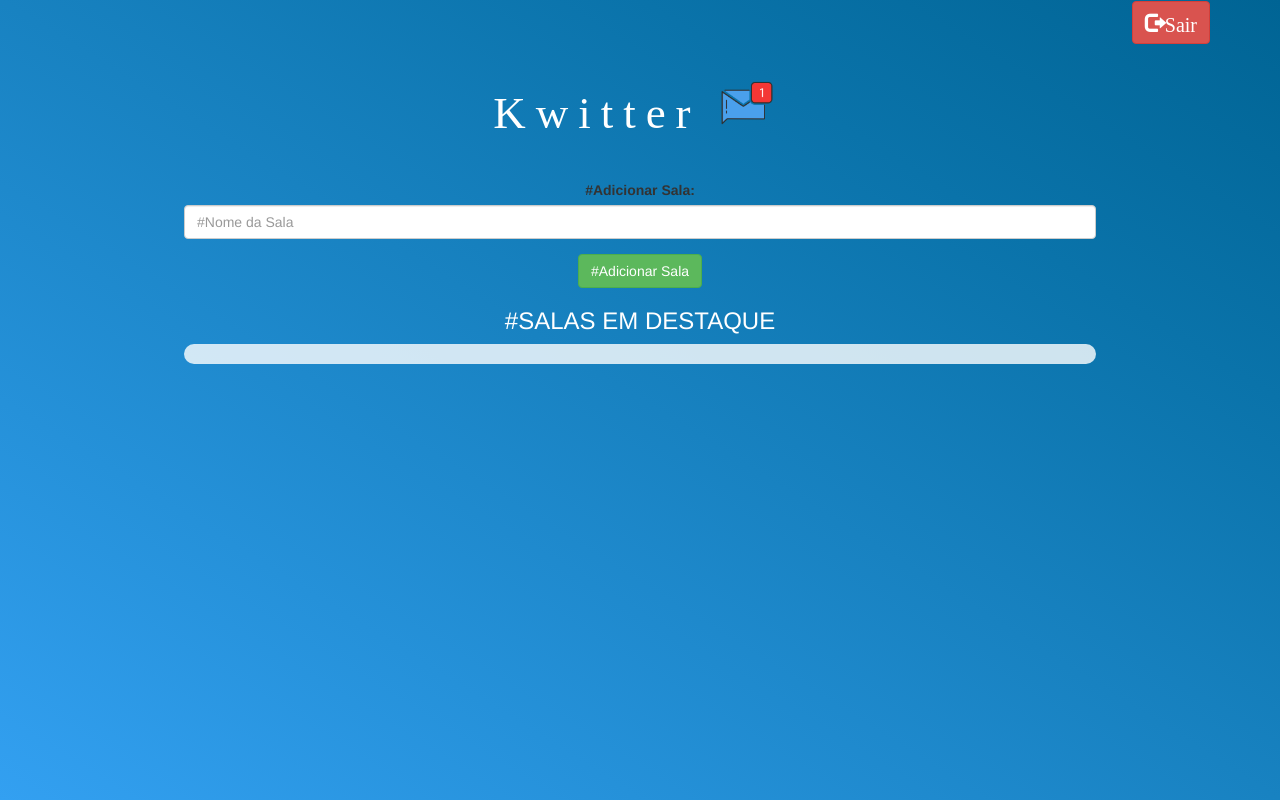
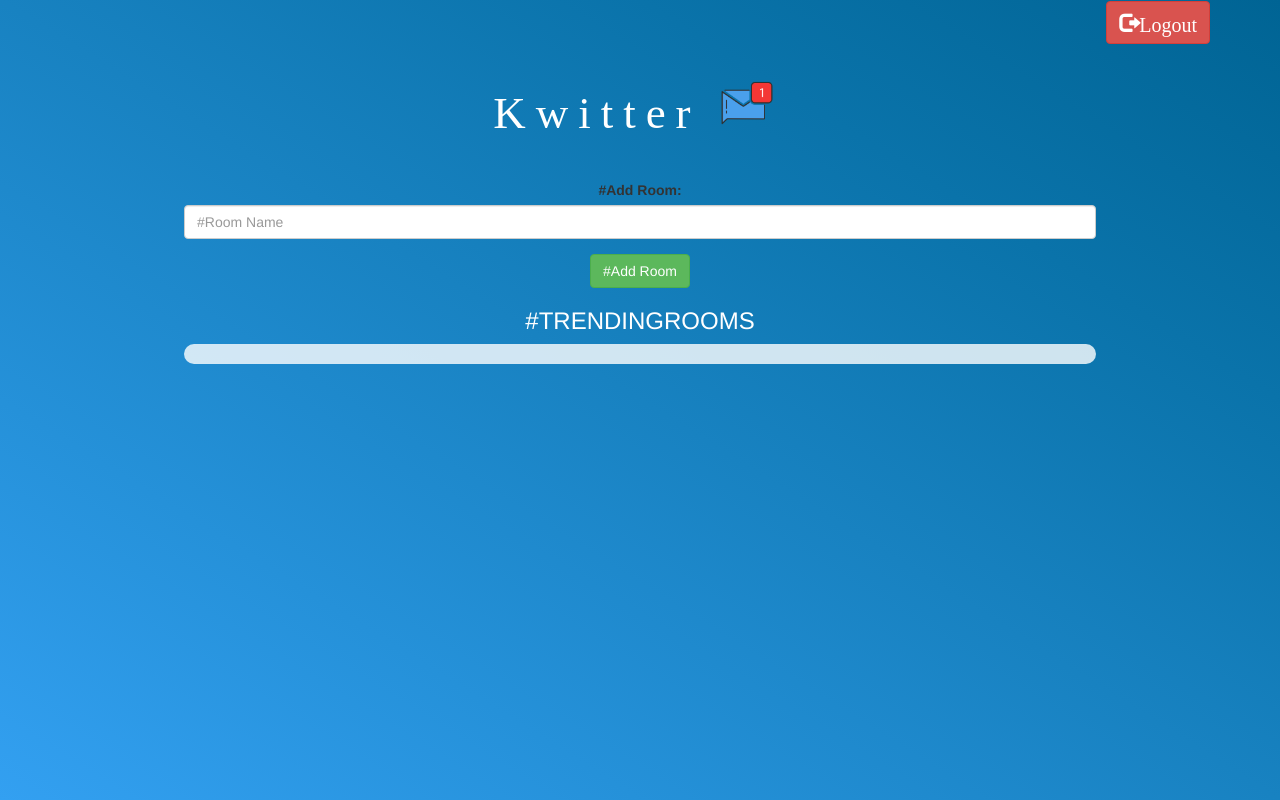
Before and after one commit to juliarosabfs/Kwitter, a plain HTML site: page kwitter_room.html in a window 1280 px wide. Drawn offline with nearby package versions, Linux system fonts and the light colour scheme; a web font is replaced by a local one.

Commit message:
Update kwitter_room.html

```diff
--- a/kwitter_room.html
+++ b/kwitter_room.html
@@ -1,8 +1,7 @@
 <!DOCTYPE html>
 <html>
 <head>
-	<title>Página de Salas Kwitter</title>
-<meta http-equiv="Content-Type" content="text/html; charset=utf-8">
+	<title>Kwitter Room Page</title>
 <script src="https://www.gstatic.com/firebasejs/7.6.2/firebase-app.js"></script>
 <script src="https://www.gstatic.com/firebasejs/7.6.2/firebase-firestore.js"></script>
 <script src="https://www.gstatic.com/firebasejs/live/3.1/firebase.js"></script>
@@ -21,7 +20,7 @@
 
 
 <div class="container">
-	<button id="logout" onclick="logout();" class="glyphicon glyphicon-log-out btn btn-danger">Sair</button>
+	<button id="logout" onclick="logout();" class="glyphicon glyphicon-log-out btn btn-danger">Logout</button>
 
 	<center>
 		<h1  class="header">
@@ -33,13 +32,13 @@
 		<h3 id="user_name" class="color_white"></h3>
 
 		<div class="form-group input_div_room_page">
-			<label>#Adicionar Sala:</label>
-			<input type="text" id="room_name" class="form-control" placeholder="#Nome da Sala">
+			<label>#Add Room:</label>
+			<input type="text" id="room_name" class="form-control" placeholder="#Room Name">
 		</div>
 
-		<button onclick="addRoom();" class="btn btn-success">#Adicionar Sala</button>
+		<button onclick="addRoom();" class="btn btn-success">#Add Room</button>
 
-		<h3 class="color_white">#SALAS EM DESTAQUE</h3>
+		<h3 class="color_white">#TRENDINGROOMS</h3>
 
 		<div id="output"></div>
 
```
